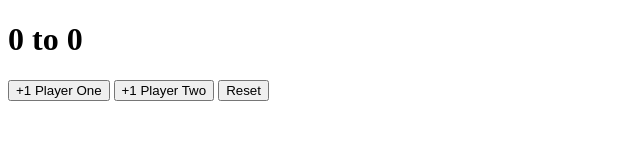
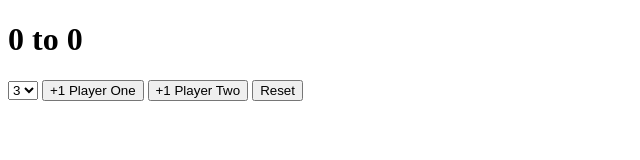
Before and after one commit to O-Julia-O/ScoreKeeper, a plain HTML site: page index.html in a window 1280 px wide. Shown: the whole page, without its empty margins (0-640 px from the left). Drawn offline with Linux system fonts and the light colour scheme.

Commit message:
adding element select to select how much games will be played

```diff
--- a/index.html
+++ b/index.html
@@ -8,6 +8,12 @@
 </head>
 <body>
     <h1><span id="p1ScoreText">0</span> to <span id="p2ScoreText">0</span></h1>
+    <select name="" id="playto">
+        <option value="3">3</option>
+        <option value="5">5</option>
+        <option value="7">7</option>
+        <option value="9">9</option>
+    </select>
     <button id="p1Button">+1 Player One</button>
     <button id="p2Button">+1 Player Two</button>
     <button id="reset">Reset</button>
```
